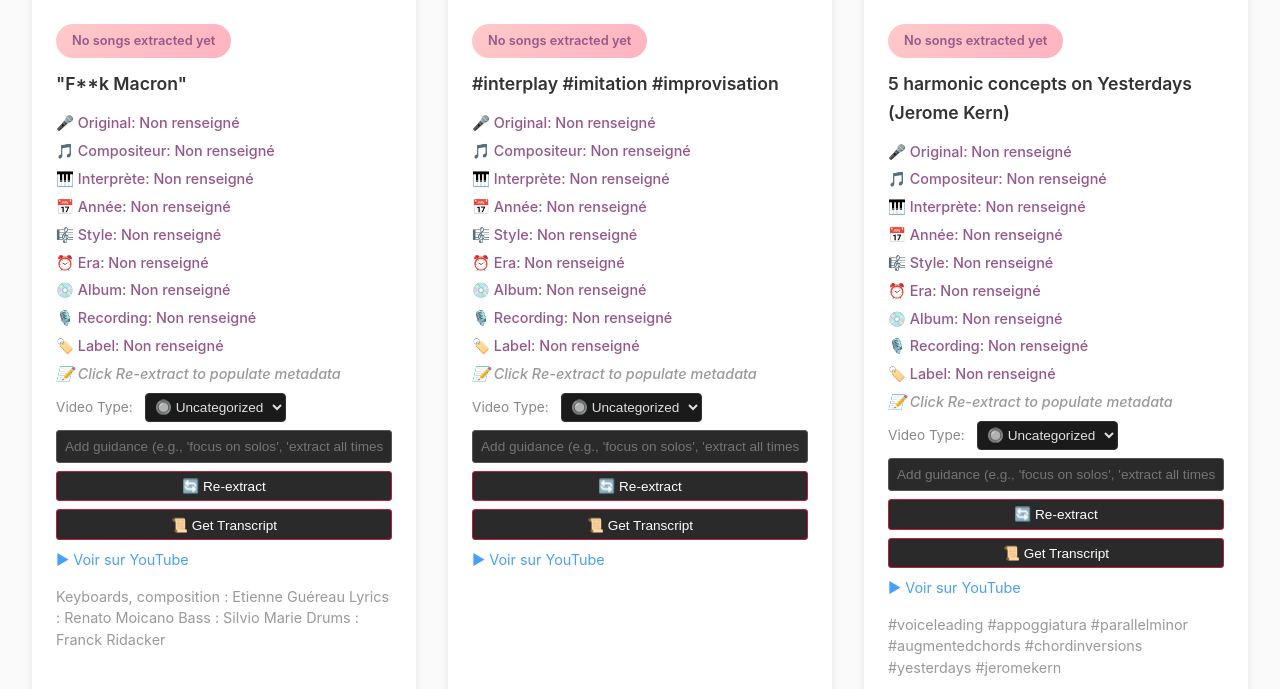
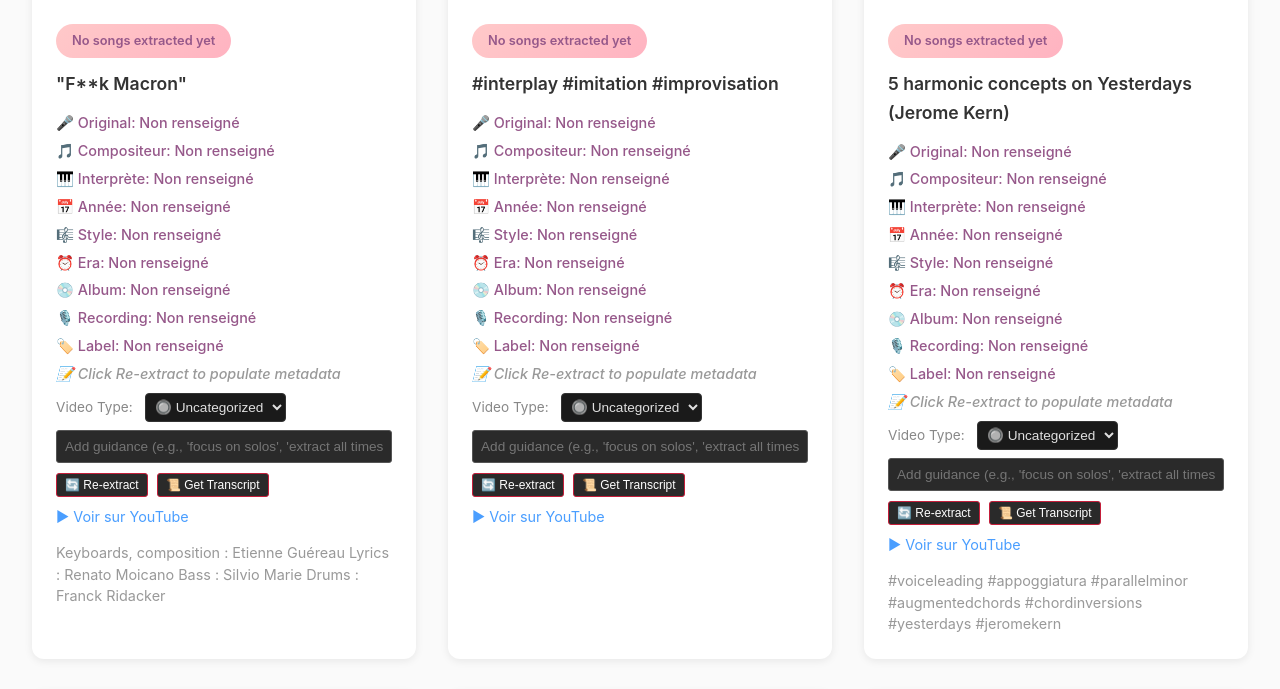
Before and after one commit to ColinusM/Piano-Jazz-Concept, a Flask app: page /?view=videos&sort=alpha in a window 1280 px wide. Shown: the part 1005-1694 px from the top of the page. Run offline with Flask 3, Linux system fonts and the light colour scheme; data comes from the database, SQL or seed files in the repository; grey boxes are pictures that could not be loaded.

Commit message:
Make re-extract and get transcript buttons more compact and minimalist
- Reduced button padding from 0.4rem/0.8rem to 0.25rem/0.5rem
- Decreased font size from 0.85rem to 0.75rem
- Changed display to inline-block with right margin for horizontal layout
- Removed vertical spacing between buttons for tighter UI

🤖 Generated with [Claude Code](https://claude.com/claude-code)

Co-Authored-By: Claude <noreply@anthropic.com>

```diff
--- a/templates/index.html
+++ b/templates/index.html
@@ -309,12 +309,12 @@
             background: #2a2a2a;
             color: #fff;
             border: 1px solid #c41e3a;
-            padding: 0.4rem 0.8rem;
+            padding: 0.25rem 0.5rem;
             border-radius: 3px;
             cursor: pointer;
-            font-size: 0.85rem;
-            display: block;
-            width: 100%;
+            font-size: 0.75rem;
+            display: inline-block;
+            margin-right: 0.3rem;
         }
 
         .reextract-btn:hover {
@@ -868,7 +868,7 @@
                         <button class="reextract-btn" onclick="reextractVideo({{ video.video_id }}, this)" title="Re-run LLM extraction with current guidance to update song metadata">
                             🔄 Re-extract
                         </button>
-                        <button class="reextract-btn" onclick="getTranscript('{{ video.url }}', {{ video.video_id }})" style="margin-top: 0.5rem;" title="Fetch YouTube transcript (French/English) for additional context">
+                        <button class="reextract-btn" onclick="getTranscript('{{ video.url }}', {{ video.video_id }})" title="Fetch YouTube transcript (French/English) for additional context">
                             📜 Get Transcript
                         </button>
                         <div id="transcript-{{ video.video_id }}" class="transcript-display" style="display: none; margin-top: 0.5rem; background: #1a1a1a; padding: 1rem; border-radius: 4px; max-height: 300px; overflow-y: auto; font-size: 0.85rem; line-height: 1.6; white-space: pre-wrap;"></div>
```
